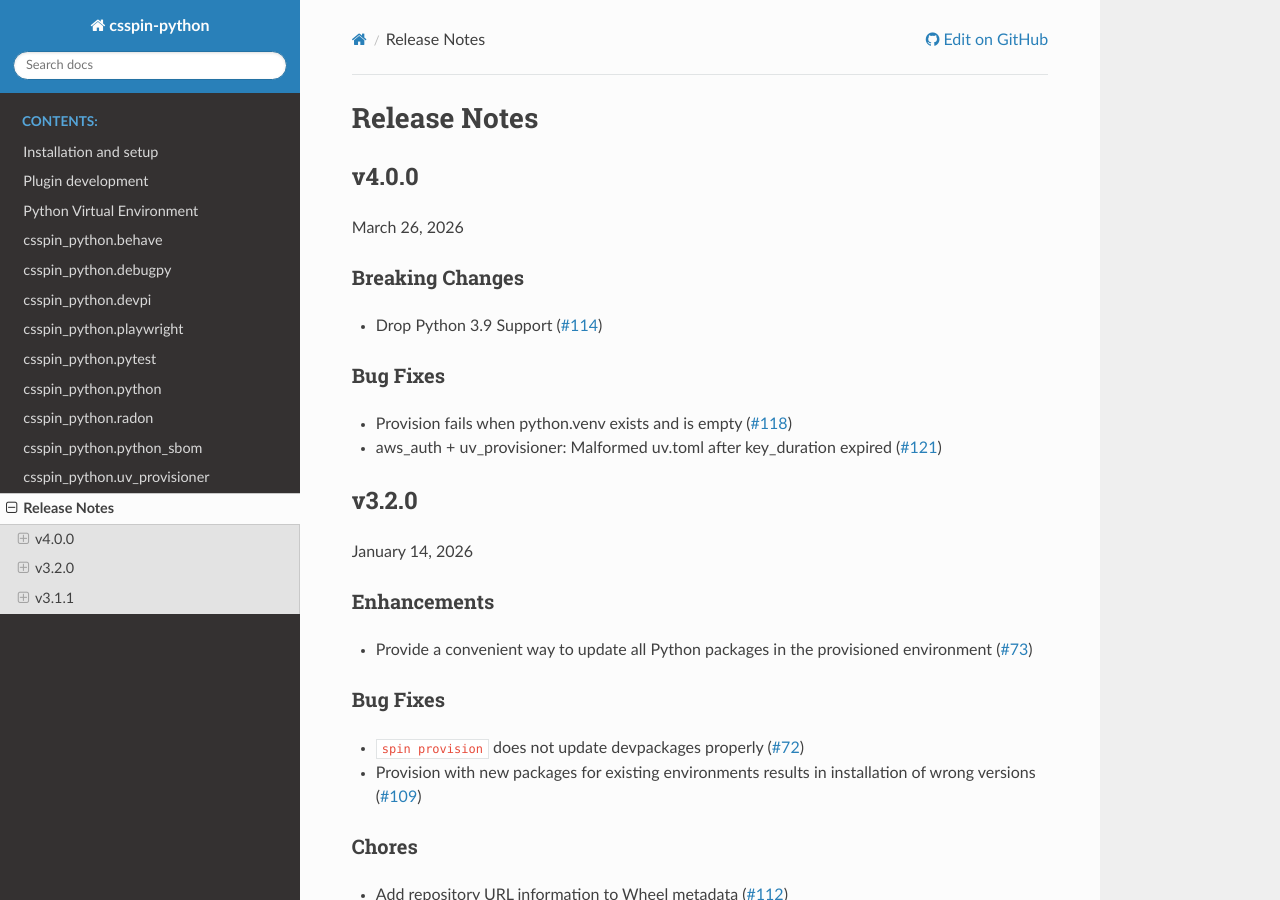
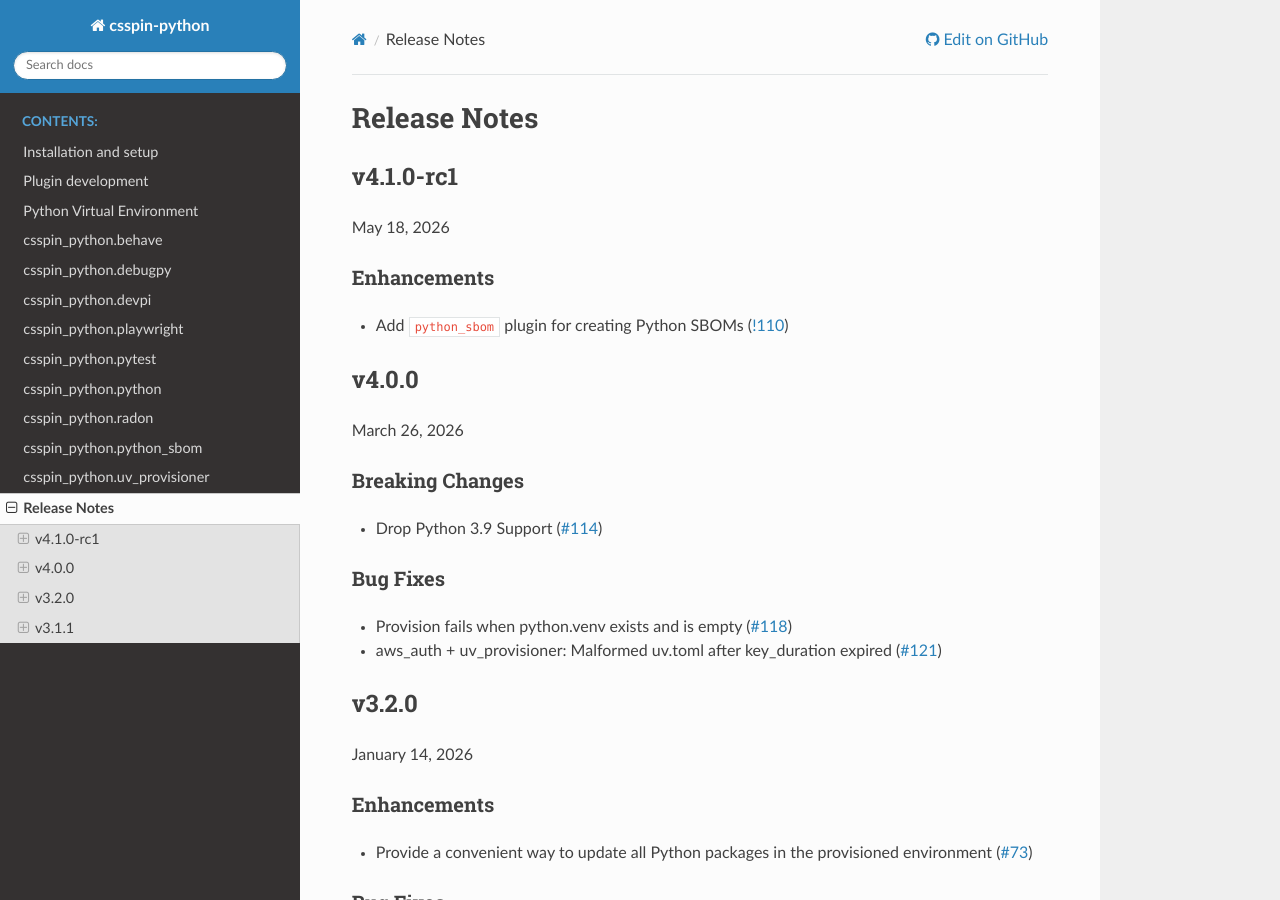
Before and after one commit to cslab/csspin-python, a Sphinx documentation site: the page built from doc/relnotes.rst, in a window 1280 px wide and 900 px high. Built offline with Sphinx 7.4.7 and the Read the Docs theme 3.1.0, drawn with Linux system fonts in a browser that asks for light colours.

```diff
--- a/doc/relnotes.rst
+++ b/doc/relnotes.rst
@@ -58,6 +58,17 @@
 =============
 Release Notes
 =============
+
+v4.1.0-rc1
+==========
+
+May 18, 2026
+
+Enhancements
+------------
+
+- Add ``python_sbom`` plugin for creating Python SBOMs (`!110
+  <https://code.contact.de/qs/spin/spin_python/-/merge_requests/110>`_)
 
 v4.0.0
 ======
```
